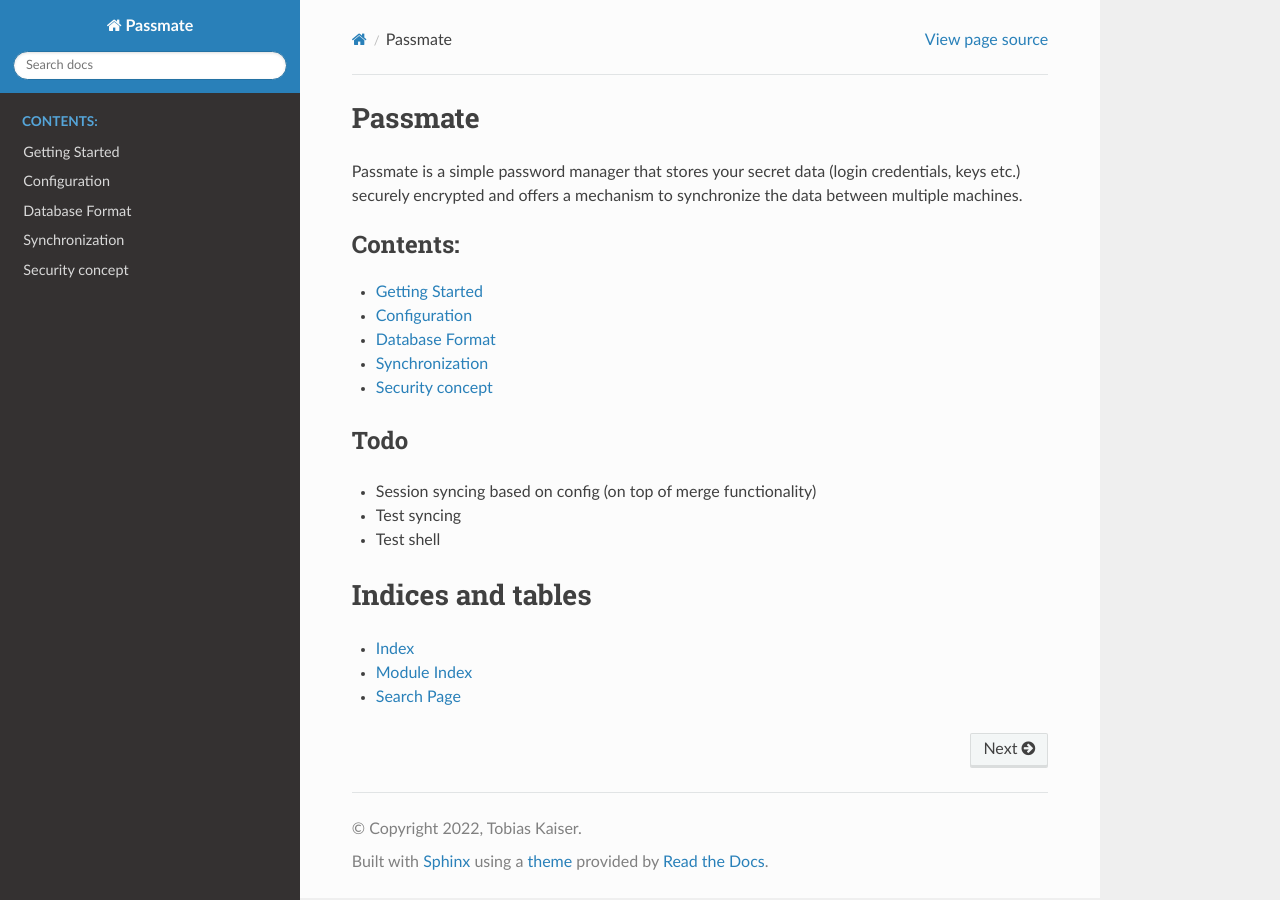
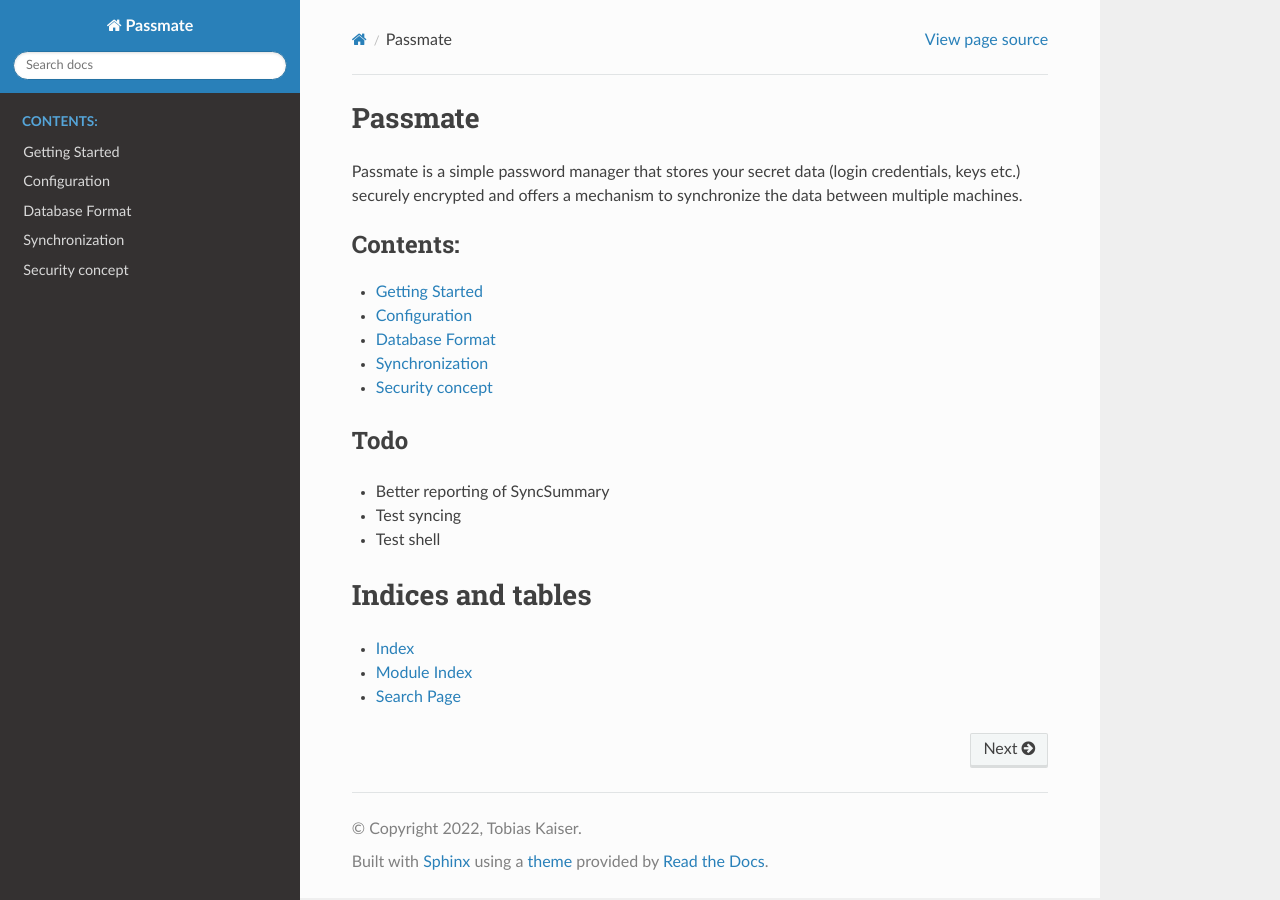
Before and after one commit to TobiasKaiser/passmate, a Sphinx documentation site: the page built from docs/index.rst, in a window 1280 px wide. Built offline with Sphinx 7.4.7 and the Read the Docs theme 2.0.0, drawn with Linux system fonts in a browser that asks for light colours.

```diff
--- a/docs/index.rst
+++ b/docs/index.rst
@@ -22,7 +22,7 @@ Passmate is a simple password manager that stores your secret data (login creden
 Todo
 ----
 
-- Session syncing based on config (on top of merge functionality)
+- Better reporting of SyncSummary
 - Test syncing
 - Test shell
 
--- a/passmate/__init__.py
+++ b/passmate/__init__.py
@@ -1,3 +1,3 @@
 """A simple password manager with synchronization"""
 
-__version__ = "0.1"
+__version__ = "0.2"
```
